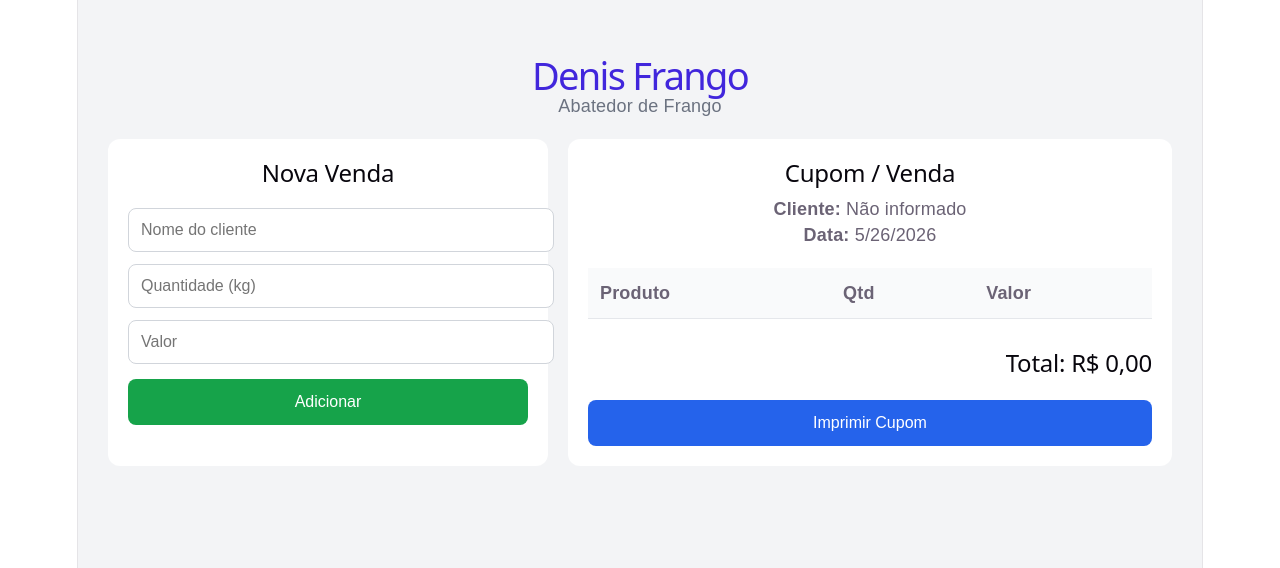
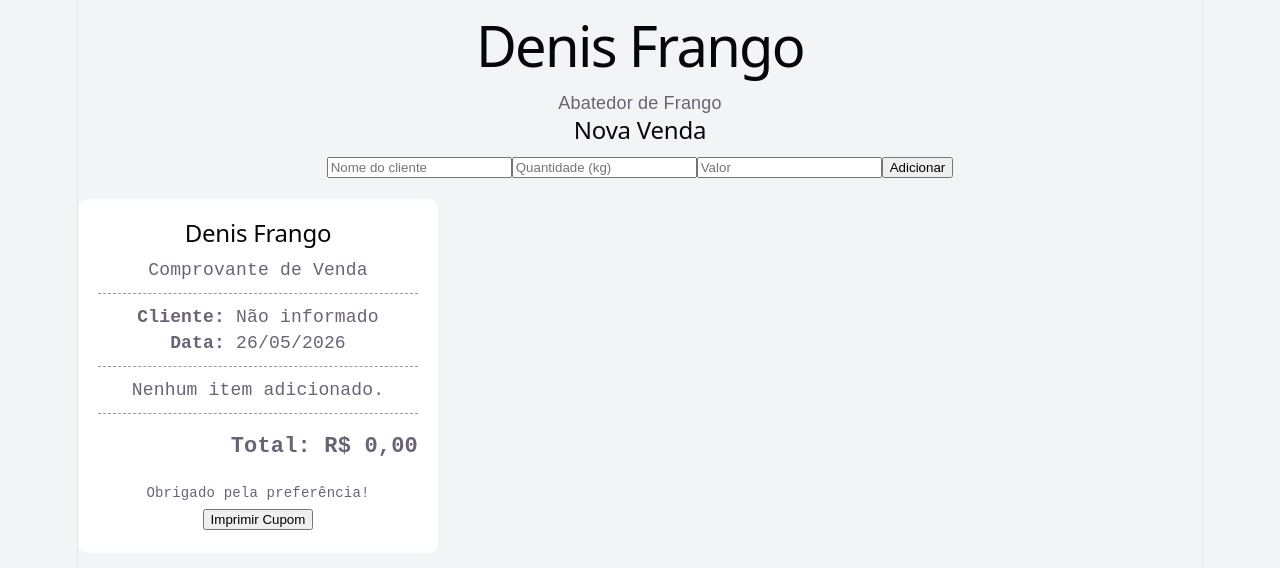
Before and after one commit to pauloiappp/frango-pdv, a React (Vite) app in the folder frontend/: page / in a window 1280 px wide. Shown: the top 568 px of the page. Built offline with nearby package versions, Linux system fonts and the light colour scheme.

Commit message:
feat: melhora layout do PDV e cria cupom térmico

```diff
--- a/frontend/src/App.css
+++ b/frontend/src/App.css
@@ -1,184 +1,71 @@
-.counter {
-  font-size: 16px;
-  padding: 5px 10px;
-  border-radius: 5px;
-  color: var(--accent);
-  background: var(--accent-bg);
-  border: 2px solid transparent;
-  transition: border-color 0.3s;
-  margin-bottom: 24px;
-
-  &:hover {
-    border-color: var(--accent-border);
-  }
-  &:focus-visible {
-    outline: 2px solid var(--accent);
-    outline-offset: 2px;
-  }
+body {
+  margin: 0;
+  padding: 0;
+  background: #f3f4f6;
+  font-family: Arial, sans-serif;
 }
 
-.hero {
-  position: relative;
+/* =========================
+   CUPOM TÉRMICO
+========================= */
 
-  .base,
-  .framework,
-  .vite {
-    inset-inline: 0;
-    margin: 0 auto;
+.cupom {
+  width: 320px;
+  background: white;
+  padding: 20px;
+  border-radius: 10px;
+  margin-top: 20px;
+  font-family: "Courier New", monospace;
 }
 
-  .base {
-    width: 170px;
-    position: relative;
-    z-index: 0;
+.cupom h2 {
+  text-align: center;
+  margin-bottom: 10px;
 }
 
-  .framework,
-  .vite {
-    position: absolute;
+.cupom hr {
+  border: none;
+  border-top: 1px dashed #999;
+  margin: 10px 0;
 }
 
-  .framework {
-    z-index: 1;
-    top: 34px;
-    height: 28px;
-    transform: perspective(2000px) rotateZ(300deg) rotateX(44deg) rotateY(39deg)
-      scale(1.4);
+.item-cupom {
+  display: flex;
+  justify-content: space-between;
+  margin-top: 8px;
 }
 
-  .vite {
-    z-index: 0;
-    top: 107px;
-    height: 26px;
-    width: auto;
-    transform: perspective(2000px) rotateZ(300deg) rotateX(40deg) rotateY(39deg)
-      scale(0.8);
-  }
+.total {
+  margin-top: 20px;
+  font-size: 22px;
+  text-align: right;
+  font-weight: bold;
 }
 
-#center {
-  display: flex;
-  flex-direction: column;
-  gap: 25px;
-  place-content: center;
-  place-items: center;
-  flex-grow: 1;
-
-  @media (max-width: 1024px) {
-    padding: 32px 20px 24px;
-    gap: 18px;
-  }
+.rodape {
+  text-align: center;
+  margin-top: 20px;
+  font-size: 14px;
 }
 
-#next-steps {
-  display: flex;
-  border-top: 1px solid var(--border);
-  text-align: left;
+/* =========================
+   IMPRESSÃO
+========================= */
 
-  & > div {
-    flex: 1 1 0;
-    padding: 32px;
-    @media (max-width: 1024px) {
-      padding: 24px 20px;
-    }
+@media print {
+
+  body {
+    background: white;
   }
 
-  .icon {
-    margin-bottom: 16px;
-    width: 22px;
-    height: 22px;
+  button {
+    display: none;
   }
 
-  @media (max-width: 1024px) {
-    flex-direction: column;
-    text-align: center;
-  }
+  .cupom {
+    width: 100%;
+    box-shadow: none;
+    border-radius: 0;
   }
 
-#docs {
-  border-right: 1px solid var(--border);
-
-  @media (max-width: 1024px) {
-    border-right: none;
-    border-bottom: 1px solid var(--border);
 }
-}
-
-#next-steps ul {
-  list-style: none;
-  padding: 0;
-  display: flex;
-  gap: 8px;
-  margin: 32px 0 0;
-
-  .logo {
-    height: 18px;
-  }
-
-  a {
-    color: var(--text-h);
-    font-size: 16px;
-    border-radius: 6px;
-    background: var(--social-bg);
-    display: flex;
-    padding: 6px 12px;
-    align-items: center;
-    gap: 8px;
-    text-decoration: none;
-    transition: box-shadow 0.3s;
-
-    &:hover {
-      box-shadow: var(--shadow);
-    }
-    .button-icon {
-      height: 18px;
-      width: 18px;
-    }
-  }
-
-  @media (max-width: 1024px) {
-    margin-top: 20px;
-    flex-wrap: wrap;
-    justify-content: center;
-
-    li {
-      flex: 1 1 calc(50% - 8px);
-    }
-
-    a {
-      width: 100%;
-      justify-content: center;
-      box-sizing: border-box;
-    }
-  }
-}
-
-#spacer {
-  height: 88px;
-  border-top: 1px solid var(--border);
-  @media (max-width: 1024px) {
-    height: 48px;
-  }
-}
-
-.ticks {
-  position: relative;
-  width: 100%;
-
-  &::before,
-  &::after {
-    content: '';
-    position: absolute;
-    top: -4.5px;
-    border: 5px solid transparent;
-  }
-
-  &::before {
-    left: 0;
-    border-left-color: var(--border);
-  }
-  &::after {
-    right: 0;
-    border-right-color: var(--border);
-  }
-}
--- a/frontend/src/App.jsx
+++ b/frontend/src/App.jsx
@@ -1,4 +1,5 @@
 import { useState } from "react"
+import "./App.css"
 
 function App() {
   const [cliente, setCliente] = useState("")
@@ -6,11 +7,11 @@ function App() {
   const [valor, setValor] = useState("")
   const [itens, setItens] = useState([])
 
+  const total = itens.reduce((soma, item) => soma + item.valor, 0)
+
   function adicionarItem() {
     if (!quantidade || !valor) return
-function imprimirCupom() {
-  window.print()
-}
+
     const novoItem = {
       produto: "Frango",
       quantidade: Number(quantidade),
@@ -21,114 +22,85 @@ function imprimirCupom() {
     setQuantidade("")
     setValor("")
   }
-function imprimirCupom() {
-  window.print()
-}
-  const total = itens.reduce((soma, item) => soma + item.valor, 0)
+
+  function imprimirCupom() {
+    window.print()
+  }
 
   return (
-    <div style={{ background: "#f3f4f6", minHeight: "100vh", padding: "30px", fontFamily: "Arial" }}>
-      <div>
-  <h1
-    style={{
-      fontSize: "38px",
-      marginBottom: "5px",
-      color: "#4126dc"
-    }}
-  >
-    Denis Frango
-  </h1>
+    <div className="app">
+      <header className="topo">
+        <h1>Denis Frango</h1>
+        <p>Abatedor de Frango</p>
+      </header>
 
-  <p
-    style={{
-      color: "#6b7280",
-      marginBottom: "20px"
-    }}
-  >
-    Abatedor de Frango
-  </p>
-</div>
-
-      <div style={{ display: "flex", gap: "20px" }}>
-        <div style={{ background: "white", padding: "20px", borderRadius: "12px", width: "400px" }}>
+      <main className="layout">
+        <section className="card venda">
           <h2>Nova Venda</h2>
 
-          <input type="text" placeholder="Nome do cliente" value={cliente} onChange={(e) => setCliente(e.target.value)} style={inputStyle} />
-          <input type="number" placeholder="Quantidade (kg)" value={quantidade} onChange={(e) => setQuantidade(e.target.value)} style={inputStyle} />
-          <input type="number" placeholder="Valor" value={valor} onChange={(e) => setValor(e.target.value)} style={inputStyle} />
+          <input
+            type="text"
+            placeholder="Nome do cliente"
+            value={cliente}
+            onChange={(e) => setCliente(e.target.value)}
+          />
 
-          <button style={botaoStyle} onClick={adicionarItem}>
+          <input
+            type="number"
+            placeholder="Quantidade (kg)"
+            value={quantidade}
+            onChange={(e) => setQuantidade(e.target.value)}
+          />
+
+          <input
+            type="number"
+            placeholder="Valor"
+            value={valor}
+            onChange={(e) => setValor(e.target.value)}
+          />
+
+          <button className="btn adicionar" onClick={adicionarItem}>
             Adicionar
           </button>
-        </div>
+        </section>
 
-        <div style={{ background: "white", padding: "20px", borderRadius: "12px", flex: 1 }}>
-          <h2>Cupom / Venda</h2>
+        <section className="cupom">
+          <h2>Denis Frango</h2>
+          <p className="subtitulo">Comprovante de Venda</p>
+
+          <hr />
+
           <p><strong>Cliente:</strong> {cliente || "Não informado"}</p>
+          <p><strong>Data:</strong> {new Date().toLocaleDateString("pt-BR")}</p>
 
-<p>
-  <strong>Data:</strong>{" "}
-  {new Date().toLocaleDateString()}
-</p>
+          <hr />
 
-          <table style={{ width: "100%", borderCollapse: "collapse", marginTop: "20px" }}>
-            <thead>
-              <tr style={{ background: "#f9fafb" }}>
-                <th style={thStyle}>Produto</th>
-                <th style={thStyle}>Qtd</th>
-                <th style={thStyle}>Valor</th>
-              </tr>
-            </thead>
+          {itens.length === 0 ? (
+            <p className="vazio">Nenhum item adicionado.</p>
+          ) : (
+            itens.map((item, index) => (
+              <div className="item-cupom" key={index}>
+                <span>{item.produto} {item.quantidade}kg</span>
+                <span>R$ {item.valor.toFixed(2).replace(".", ",")}</span>
+              </div>
+            ))
+          )}
 
-            <tbody>
-              {itens.map((item, index) => (
-                <tr key={index}>
-                  <td style={tdStyle}>{item.produto}</td>
-                  <td style={tdStyle}>{item.quantidade} kg</td>
-                  <td style={tdStyle}>R$ {item.valor.toFixed(2).replace(".", ",")}</td>
-                </tr>
-              ))}
-            </tbody>
-          </table>
+          <hr />
 
-          <h2 style={{ marginTop: "30px", textAlign: "right" }}>
+          <div className="total">
             Total: R$ {total.toFixed(2).replace(".", ",")}
-          </h2>
+          </div>
 
-          <button
-  style={{ ...botaoStyle, background: "#2563eb" }}
-  onClick={imprimirCupom}
->
-  Imprimir Cupom
-</button>
-        </div>
-      </div>
+          <p className="rodape">Obrigado pela preferência!</p>
+
+          <button className="btn imprimir" onClick={imprimirCupom}>
+            Imprimir Cupom
+          </button>
+        </section>
+      </main>
     </div>
   )
 }
 
-const inputStyle = {
-  width: "100%",
-  padding: "12px",
-  marginTop: "12px",
-  borderRadius: "8px",
-  border: "1px solid #d1d5db",
-  fontSize: "16px"
-}
-
-const botaoStyle = {
-  width: "100%",
-  padding: "14px",
-  marginTop: "15px",
-  background: "#16a34a",
-  color: "white",
-  border: "none",
-  borderRadius: "8px",
-  fontSize: "16px",
-  cursor: "pointer"
-}
-
-const thStyle = { padding: "12px", borderBottom: "1px solid #e5e7eb", textAlign: "left" }
-const tdStyle = { padding: "12px", borderBottom: "1px solid #f1f5f9" }
-
 export default App
```
Lines whose indentation alone changed are shown as unchanged.
